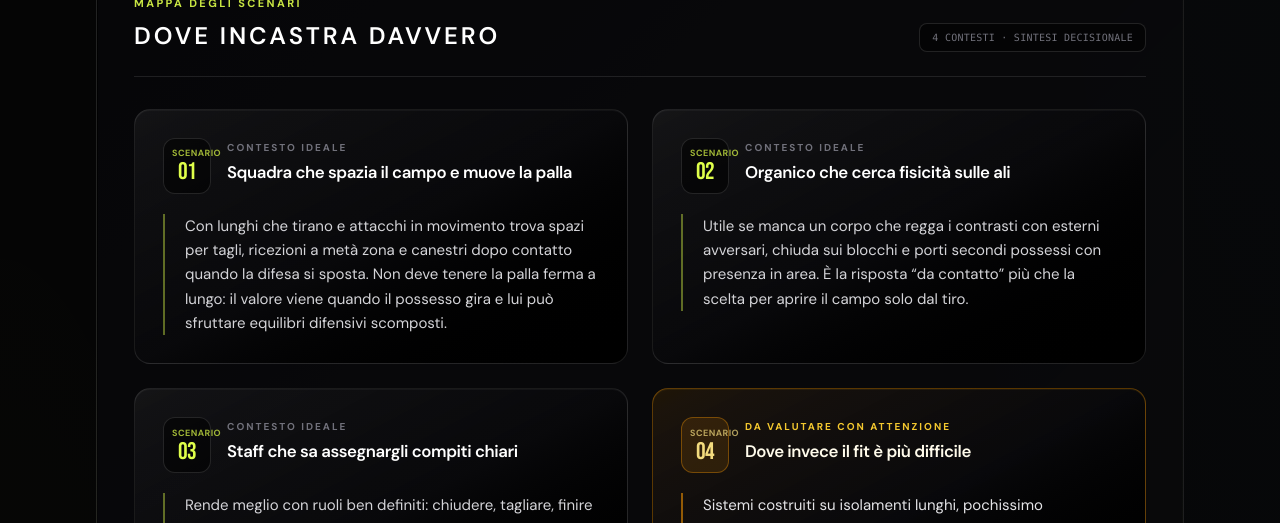
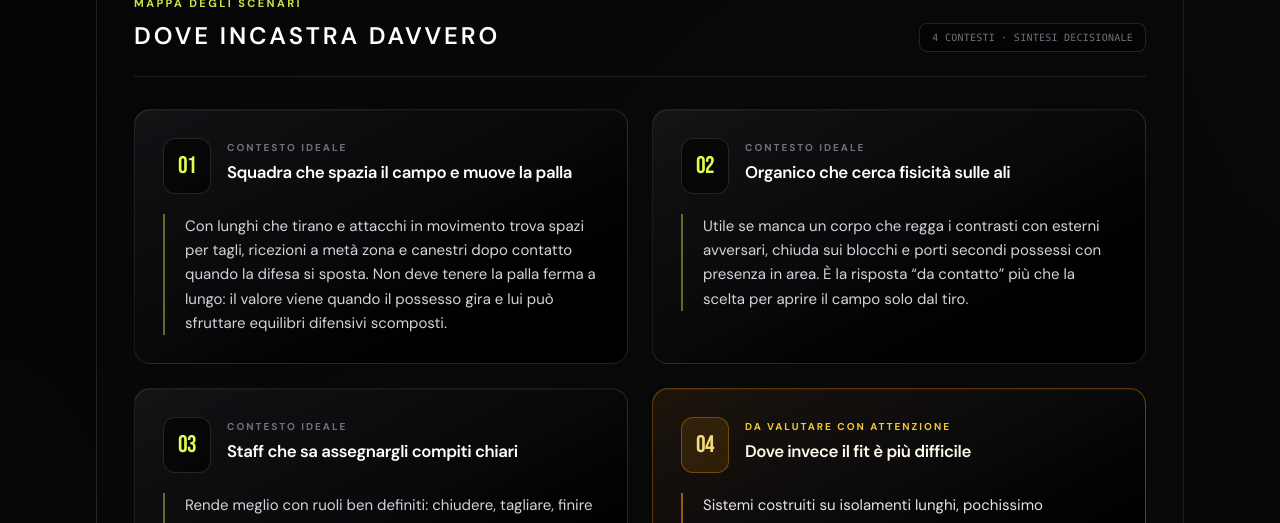
Before and after one commit to Salvo934/giocatoribasket, a Next.js app: page /ilario-simonetti in a window 1280 px wide. Shown: the part 7940-8463 px from the top of the page. Built offline with nearby package versions, Linux system fonts and the light colour scheme.

Commit message:
aggiornamento

```diff
--- a/components/profile/WhyHeFitsPanel.tsx
+++ b/components/profile/WhyHeFitsPanel.tsx
@@ -35,17 +35,16 @@ function ScenarioCard({
 
       <div className="relative flex items-start gap-4">
         <span
-          className={`flex h-14 w-12 shrink-0 flex-col justify-center rounded-xl border px-2 text-center ${
+          className={`flex h-14 w-12 shrink-0 items-center justify-center rounded-xl border ${
             isCaution
               ? "border-amber-500/35 bg-amber-500/12 text-amber-200/95"
               : "border-white/12 bg-black/55 text-accent"
           }`}
         >
-          <span className="text-[9px] font-bold uppercase tracking-wider text-current/70">Scenario</span>
           <span
             className="text-2xl leading-none tracking-tight"
             style={{ fontFamily: "var(--font-bebas)" }}
-            aria-hidden
+            aria-label={`Scenario ${index + 1}`}
           >
             {String(index + 1).padStart(2, "0")}
           </span>
```
